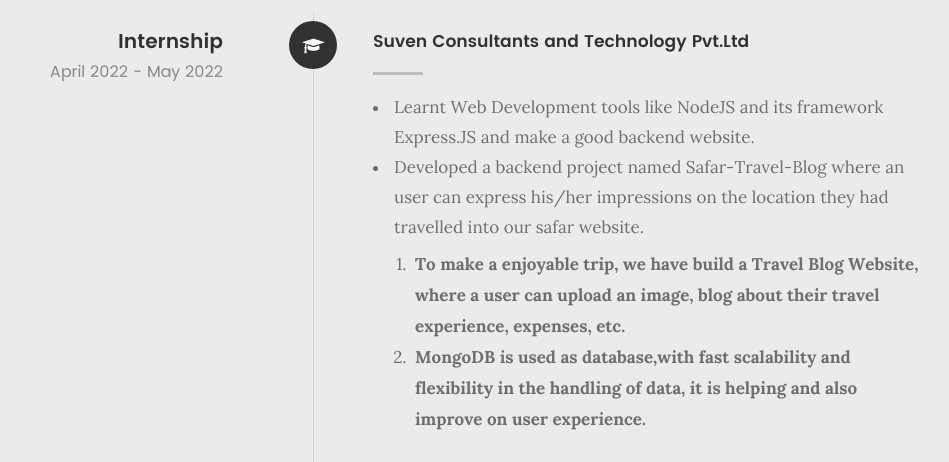
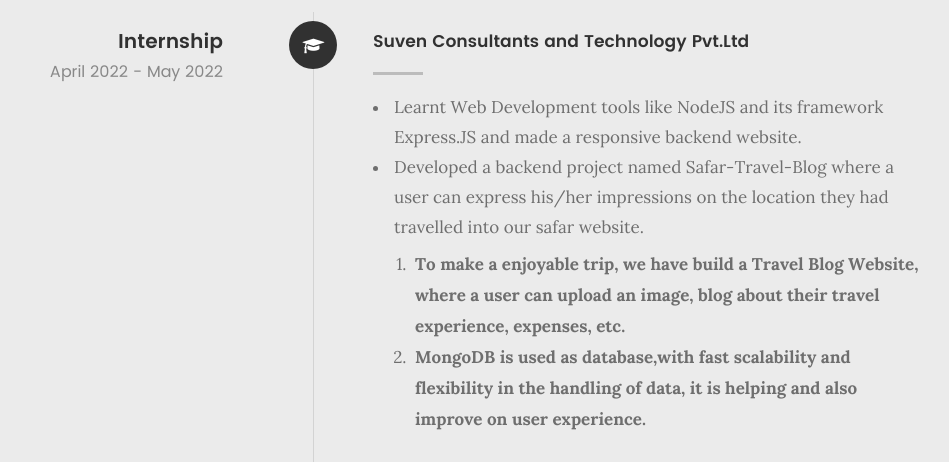
Before and after one commit to gyaneshwarr/GyanePortfolio, a plain HTML site: page index.html in a window 1280 px wide. Shown: the part 2321-2783 px from the top of the page, without its empty margins (186-1135 px from the left). Drawn offline with Linux system fonts and the light colour scheme; files whose address does not match are found by name.

Commit message:
grammer changes

```diff
--- a/index.html
+++ b/index.html
@@ -238,9 +238,9 @@
 	   				<div class="timeline-content">
 	   					<h4>Suven Consultants and Technology Pvt.Ltd</h4>
 						   <ul>
-								<li>Learnt  Web Development tools like NodeJS and its framework Express.JS and make a good backend website.</li>
+								<li>Learnt  Web Development tools like NodeJS and its framework Express.JS and made a responsive backend website.</li>
 								<li>
-									 Developed a backend project named Safar-Travel-Blog where an user can express his/her impressions on the location they had travelled into our safar website.
+									 Developed a backend project named Safar-Travel-Blog where a user can express his/her impressions on the location they had travelled into our safar website.
 
 									 <ol>
 										<li>
```
